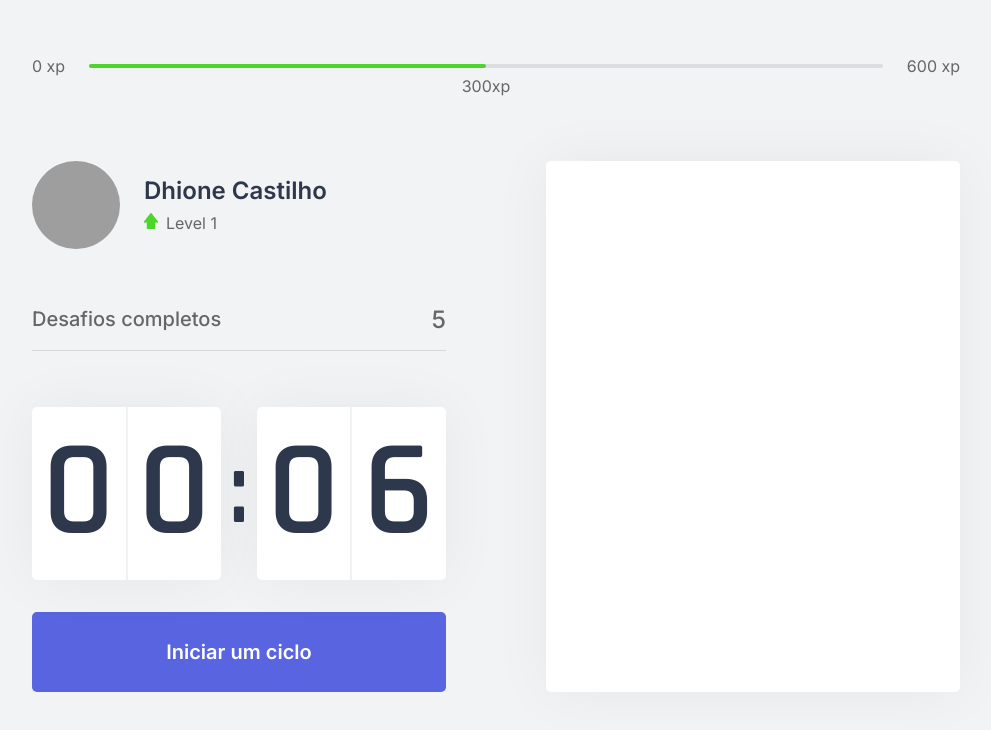
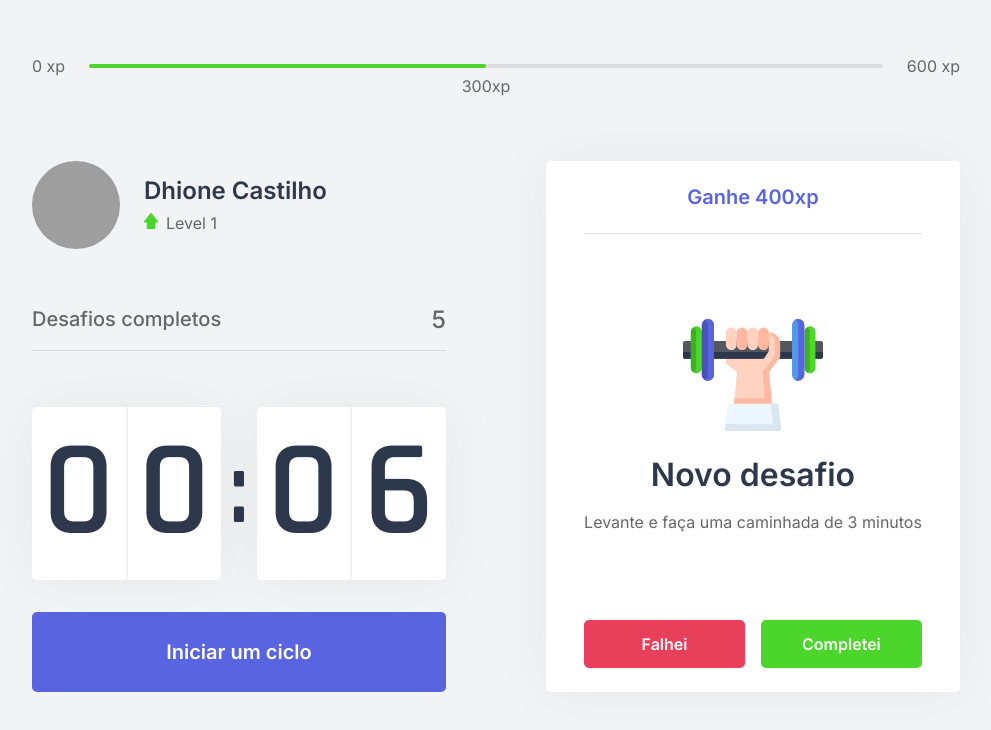
Before and after one commit to DhioneCastilhoBarbosa/moveit-next, a Next.js app: page / in a window 1280 px wide. Shown: the top 730 px of the page, without its empty margins (144-1135 px from the left). Built offline with nearby package versions, Linux system fonts and the light colour scheme; grey boxes are pictures that could not be loaded.

Commit message:
add challengesContexts

```diff
--- a/src/components/ChallengeBox.tsx
+++ b/src/components/ChallengeBox.tsx
@@ -6,15 +6,43 @@
 
   return (
     <div className={styles.challengeBoxContainer}>
-      {hasActiveChallenge ?(
-          <div className= {styles.challengeActive}>
+      {hasActiveChallenge ? (
+        <div className={styles.challengeActive}>
 
+          <header>
+
+            Ganhe 400xp
+
+          </header>
+
+          <main>
+            <img src="icons/body.svg" />
+            <strong>Novo desafio</strong>
+            <p>Levante e faça uma caminhada de 3 minutos</p>
+          </main>
+
+          <footer>
+            <button
+              type="button"
+              className ={styles.challengeFailedButton}
+            >
+              Falhei
+
+              </button>
+            <button
+              type="button"
+              className ={styles.challengeSucceededButton}
+            >
+              Completei
+
+              </button>
+          </footer>
         </div>
-      ):(
+      ) : (
           <div className={styles.challengeNotActive}>
             <strong>Finalize um ciclo para receber um desafio</strong>
             <p>
-              <img src="icons/level-up.svg" alt="Level Up"/>
+              <img src="icons/level-up.svg" alt="Level Up" />
               Avance de level completando desafios.
           </p>
           </div>
--- /dev/null
+++ b/src/contexts/ChallengesContexts.tsx
@@ -0,0 +1,23 @@
+import { createContext, useState, ReactNode} from 'react';
+
+export const ChallengesContext = createContext({});
+
+interface ChallengesProviderProps{
+    children: ReactNode
+}
+
+export function ChallengesProvider({ children }) {
+
+    const [level, setLevel] = useState(1);
+
+    function levelUp() {
+        setLevel(level + 1);
+
+    }
+
+    return (
+        <ChallengesContext.Provider value={{ level, levelUp }}>
+            {children}
+        </ChallengesContext.Provider>
+    );
+};
--- a/src/pages/_app.tsx
+++ b/src/pages/_app.tsx
@@ -1,7 +1,20 @@
 import '../styles/global.css';
 
+import {ChallengesProvider } from '../contexts/ChallengesContexts'
+import { useState } from 'react';
+
 function MyApp({ Component, pageProps }) {
-  return <Component {...pageProps} />
+
+
+
+  return (
+      <ChallengesProvider>
+
+      <Component {...pageProps} />
+
+      </ChallengesProvider>
+
+  );
 }
 
 export default MyApp
--- a/src/styles/components/ChallengeBox.module.css
+++ b/src/styles/components/ChallengeBox.module.css
@@ -40,3 +40,73 @@
     margin-bottom: 1rem;
 
 }
+
+.challengeActive{
+    height: 100%;
+
+    display: flex;
+    flex-direction: column;
+}
+
+.challengeActive header{
+    color: var(--blue);
+    font-weight: 600;
+    font-size: 1.25rem;
+    padding: 0 2rem 1.5rem;
+    border-bottom: 1px solid var(--gray-line);
+}
+
+.challengeActive main{
+    flex: 1;
+    display: flex;
+    flex-direction: column;
+    align-items: center;
+    justify-content: center;
+}
+.challengeActive main strong{
+    font-size: 2rem;
+    font-weight: 600;
+    color: var(--title);
+    margin: 1.5rem 0 1rem;
+}
+
+.challengeActive main p{
+    line-height: 1.5rem;
+}
+.challengeActive footer{
+    display: grid;
+    grid-template-columns: 1fr 1fr;
+    gap: 1rem;
+}
+.challengeActive footer button{
+    height: 3rem;
+
+    display: flex;
+    align-items: center;
+    justify-content: center;
+
+    border: 0;
+    border-radius: 5px;
+
+    color: var(--white);
+
+    font-size: 1rem;
+    font-weight: 600;
+
+    transition: 0.2s;
+
+}
+
+.challengeActive footer button.challengeFailedButton{
+    background: var(--red);
+
+}
+
+.challengeActive footer button.challengeSucceededButton{
+    background: var(--green);
+
+}
+
+.challengeActive footer button:hover{
+    filter: brightness(0.9);
+}
```
Lines whose indentation alone changed are shown as unchanged.
